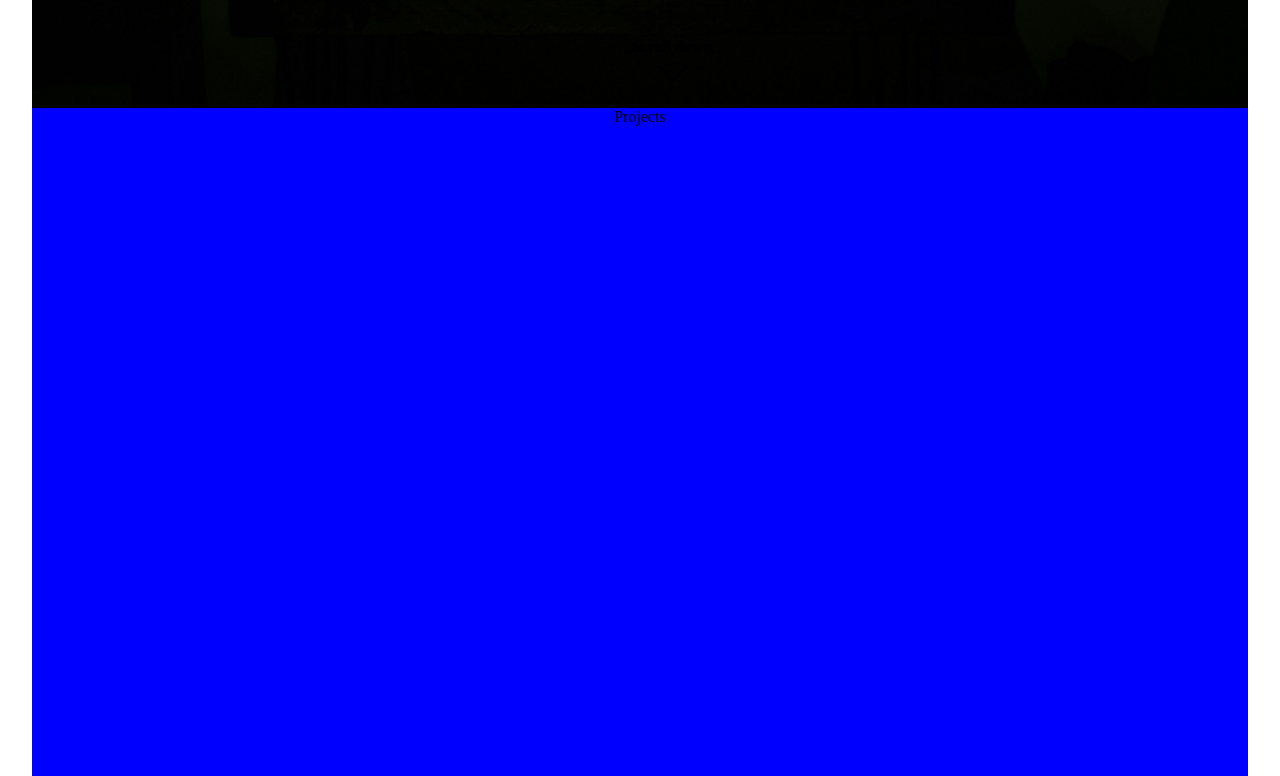
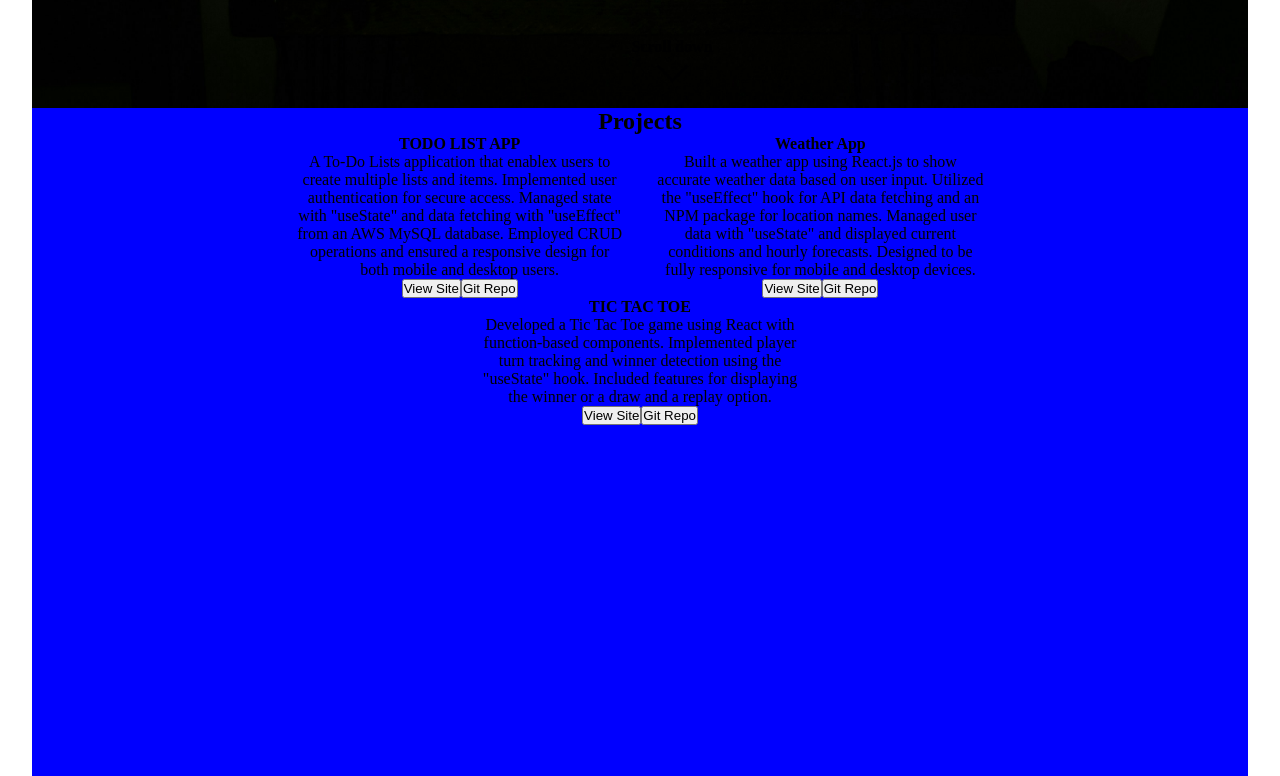
Before and after one commit to RohanGorla/Marknox_Assignment, a React (Vite) app: page /Marknox_Assignment/about in a window 1280 px wide. Shown: the part 724-1500 px from the top of the page. Built offline with nearby package versions, Linux system fonts and the light colour scheme.

Commit message:
add project details and code and live site links to projects

```diff
--- a/src/Components/Projects.jsx
+++ b/src/Components/Projects.jsx
@@ -2,7 +2,112 @@
 import "../styles/Projects.css";
 
 function Projects(props, ref) {
-  return <div ref={ref} className="projects">Projects</div>;
+  return (
+    <div ref={ref} className="projects">
+    <h2>Projects</h2>
+      <div className="Projects_Container">
+        <div className="Project_Card">
+          <div className="Project_Details">
+            <h4 className="Project_Title">TODO LIST APP</h4>
+            <p className="Project_Description">
+              A To-Do Lists application that enablex users to
+              create multiple lists and items. Implemented user authentication
+              for secure access. Managed state with "useState" and data fetching
+              with "useEffect" from an AWS MySQL database. Employed CRUD
+              operations and ensured a responsive design for both mobile and
+              desktop users.
+            </p>
+          </div>
+          <div className="Project_Buttons">
+            <button
+              onClick={() => {
+                window.open(
+                  "https://personal-todos-app.netlify.app/",
+                  "_blank"
+                );
+              }}
+            >
+              View Site
+            </button>
+            <button
+              onClick={() => {
+                window.open(
+                  "https://github.com/RohanGorla/LISTS_APP",
+                  "_blank"
+                );
+              }}
+            >
+              Git Repo
+            </button>
+          </div>
+        </div>
+        <div className="Project_Card">
+          <div className="Project_Details">
+            <h4 className="Project_Title">Weather App</h4>
+            <p className="Project_Description">
+              Built a weather app using React.js to show accurate weather data
+              based on user input. Utilized the "useEffect" hook for API data
+              fetching and an NPM package for location names. Managed user data
+              with "useState" and displayed current conditions and hourly
+              forecasts. Designed to be fully responsive for mobile and desktop
+              devices.
+            </p>
+          </div>
+          <div className="Project_Buttons">
+            <button
+              onClick={() => {
+                window.open("https://rohan-weather-app.netlify.app/", "_blank");
+              }}
+            >
+              View Site
+            </button>
+            <button
+              onClick={() => {
+                window.open(
+                  "https://github.com/RohanGorla/Weather_App",
+                  "_blank"
+                );
+              }}
+            >
+              Git Repo
+            </button>
+          </div>
+        </div>
+        <div className="Project_Card">
+          <div className="Project_Details">
+            <h4 className="Project_Title">TIC TAC TOE</h4>
+            <div>
+              <p className="Project_Description">
+                Developed a Tic Tac Toe game using React with function-based
+                components. Implemented player turn tracking and winner
+                detection using the "useState" hook. Included features for
+                displaying the winner or a draw and a replay option.
+              </p>
+            </div>
+          </div>
+          <div className="Project_Buttons">
+            <button
+              onClick={() => {
+                window.open("https://rohan-tik-tac-toe.netlify.app/", "_blank");
+              }}
+            >
+              View Site
+            </button>
+            <button
+              onClick={() => {
+                window.open(
+                  "https://github.com/RohanGorla/TIC_TAC_TOE",
+                  "_blank"
+                );
+              }}
+            >
+              Git Repo
+            </button>
+          </div>
+        </div>
+      </div>
+    </div>
+  );
 }
 
 export default forwardRef(Projects);
--- a/src/Components/Skills.jsx
+++ b/src/Components/Skills.jsx
@@ -3,8 +3,9 @@
 
 function Skills(props, ref) {
   return (
-    <div className="Skills" ref={ref}>
-      <div className="Skills_Container">
+    // <div className="Skills" ref={ref}>
+    {
+      /* <div className="Skills_Container">
         <div className="Frontend_Skills">
           <h3>Frontend</h3>
           <ul className="Skills">
@@ -30,8 +31,9 @@
             <li>Responsive Design</li>
           </ul>
         </div>
-      </div>
-    </div>
+      </div> */
+    }
+    // </div>
   );
 }
 
--- a/src/styles/About.css
+++ b/src/styles/About.css
@@ -8,10 +8,6 @@
     padding: 3em 0;
 }
 
-/* .Skills {
-    text-align: center;
-} */
-
 .Skills li {
     list-style: none;
     font-size: 1.3em;
--- a/src/styles/Projects.css
+++ b/src/styles/Projects.css
@@ -2,3 +2,17 @@
     height: 100vh;
     background-color: blue;
 }
+
+.Projects_Container {
+    width: 80vw;
+    margin: 0 auto;
+    display: flex;
+    flex-wrap: wrap;
+    justify-content: center;
+    gap: 3%;
+}
+
+.Project_Card {
+    width: 30%;
+    min-width: 330px;
+}
```
